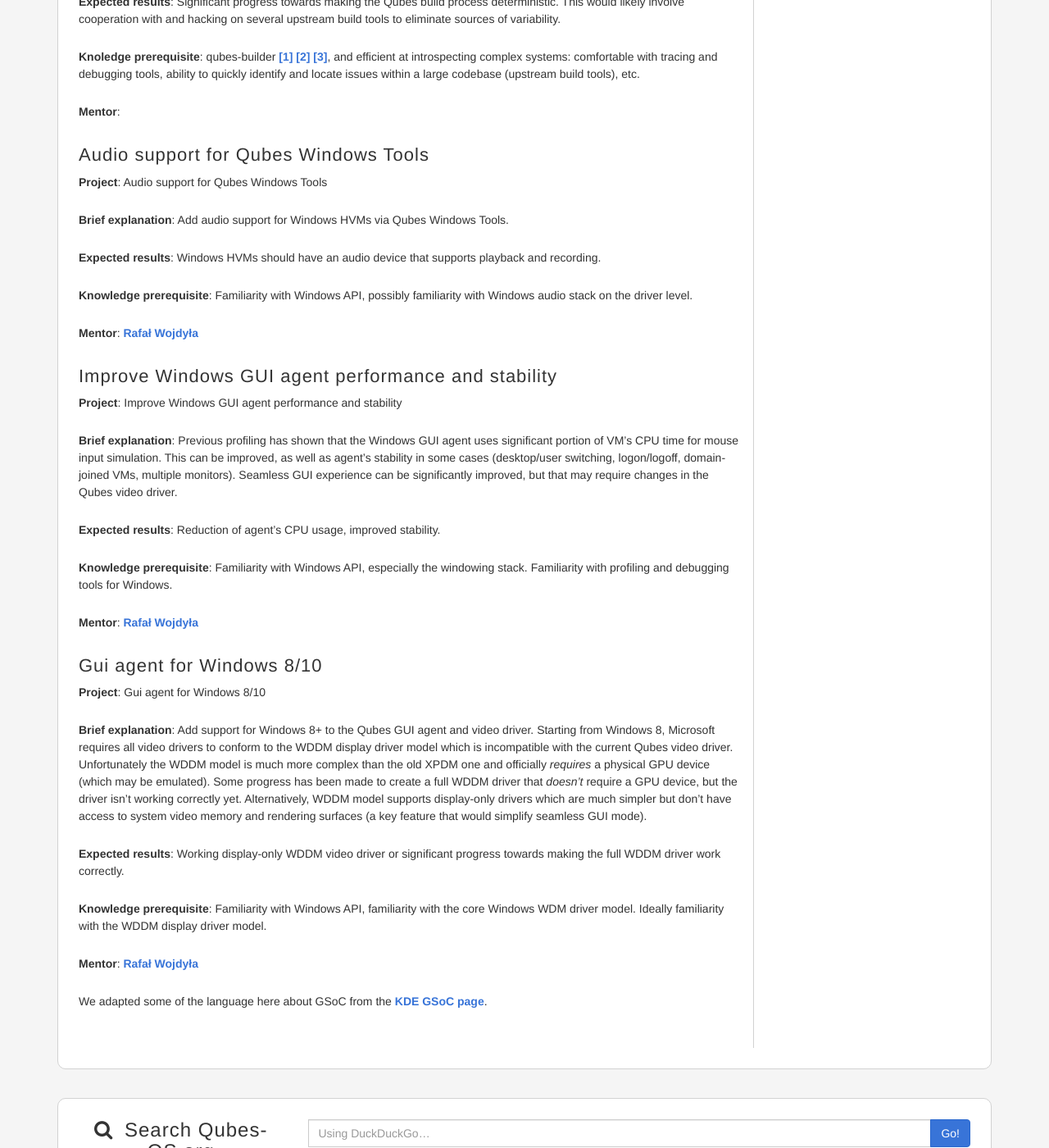
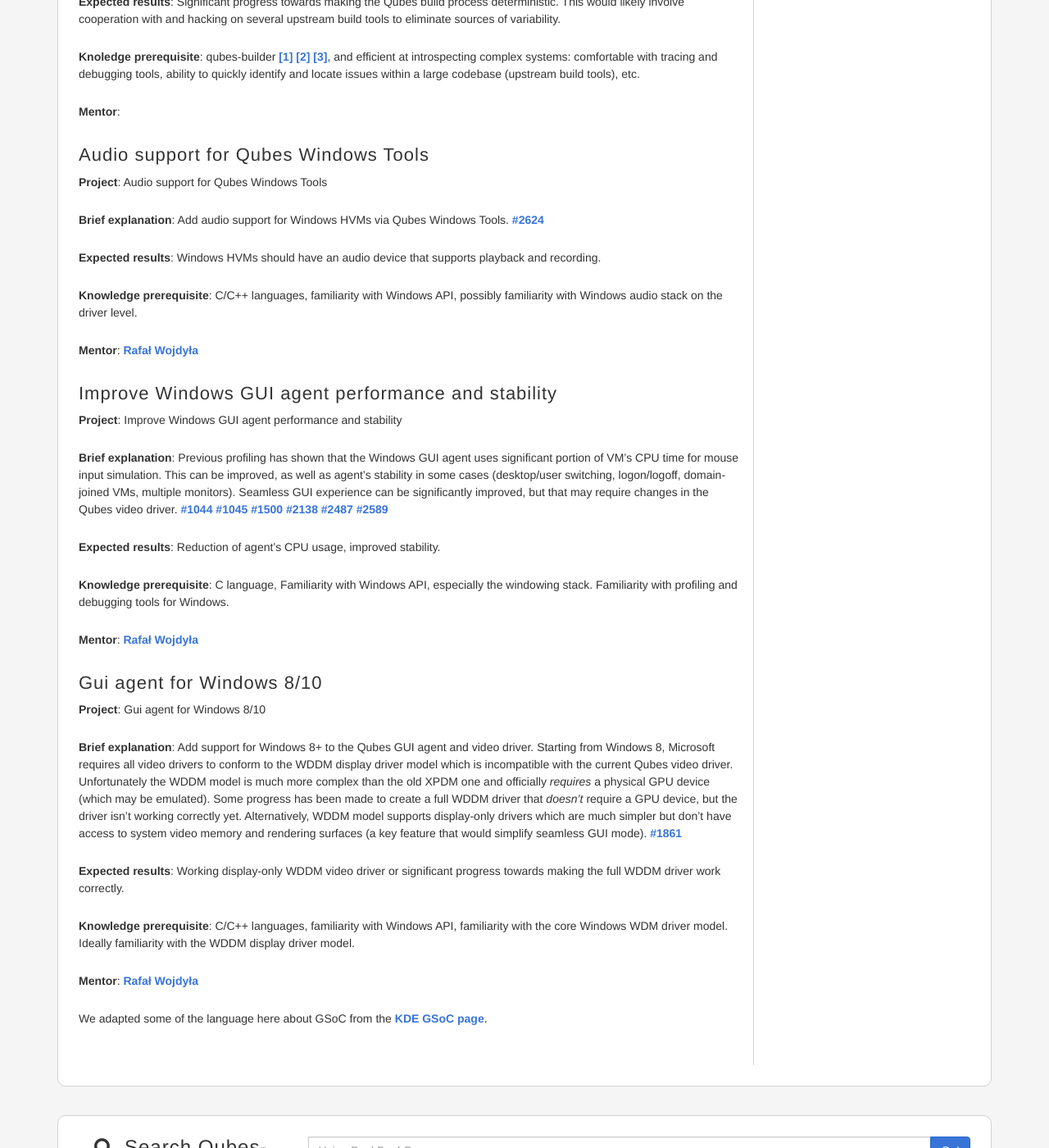
Before and after one commit to QubesOS/qubesos.github.io, a Jekyll site: the page built from pages/gsoc.md, in a window 1280 px wide and 1400 px high, scrolled down 10246 px. Shown: the whole window at 82% size. Built offline with Jekyll 4.4.1, drawn with Linux system fonts in a browser that asks for light colours; some web fonts are replaced.

Commit message:
gsoc: update tickets/language prerequisites

```diff
--- a/pages/gsoc.md
+++ b/pages/gsoc.md
@@ -497,33 +497,33 @@ for more information and qubes-specific background.
 ### Audio support for Qubes Windows Tools
 **Project**: Audio support for Qubes Windows Tools
 
-**Brief explanation**: Add audio support for Windows HVMs via Qubes Windows Tools.
+**Brief explanation**: Add audio support for Windows HVMs via Qubes Windows Tools. [#2624](https://github.com/QubesOS/qubes-issues/issues/2624)
 
 **Expected results**: Windows HVMs should have an audio device that supports playback and recording.
 
-**Knowledge prerequisite**: Familiarity with Windows API, possibly familiarity with Windows audio stack on the driver level.
+**Knowledge prerequisite**: C/C++ languages, familiarity with Windows API, possibly familiarity with Windows audio stack on the driver level.
 
 **Mentor**: [Rafał Wojdyła](/team/)
 
 ### Improve Windows GUI agent performance and stability
 **Project**: Improve Windows GUI agent performance and stability
 
-**Brief explanation**: Previous profiling has shown that the Windows GUI agent uses significant portion of VM's CPU time for mouse input simulation. This can be improved, as well as agent's stability in some cases (desktop/user switching, logon/logoff, domain-joined VMs, multiple monitors). Seamless GUI experience can be significantly improved, but that may require changes in the Qubes video driver.
+**Brief explanation**: Previous profiling has shown that the Windows GUI agent uses significant portion of VM's CPU time for mouse input simulation. This can be improved, as well as agent's stability in some cases (desktop/user switching, logon/logoff, domain-joined VMs, multiple monitors). Seamless GUI experience can be significantly improved, but that may require changes in the Qubes video driver. [#1044](https://github.com/QubesOS/qubes-issues/issues/1044) [#1045](https://github.com/QubesOS/qubes-issues/issues/1045) [#1500](https://github.com/QubesOS/qubes-issues/issues/1500) [#2138](https://github.com/QubesOS/qubes-issues/issues/2138) [#2487](https://github.com/QubesOS/qubes-issues/issues/2487) [#2589](https://github.com/QubesOS/qubes-issues/issues/2589)
 
 **Expected results**: Reduction of agent's CPU usage, improved stability.
 
-**Knowledge prerequisite**: Familiarity with Windows API, especially the windowing stack. Familiarity with profiling and debugging tools for Windows.
+**Knowledge prerequisite**: C language, Familiarity with Windows API, especially the windowing stack. Familiarity with profiling and debugging tools for Windows.
 
 **Mentor**: [Rafał Wojdyła](/team/)
 
 ### Gui agent for Windows 8/10
 **Project**: Gui agent for Windows 8/10
 
-**Brief explanation**: Add support for Windows 8+ to the Qubes GUI agent and video driver. Starting from Windows 8, Microsoft requires all video drivers to conform to the WDDM display driver model which is incompatible with the current Qubes video driver. Unfortunately the WDDM model is much more complex than the old XPDM one and officially *requires* a physical GPU device (which may be emulated). Some progress has been made to create a full WDDM driver that *doesn't* require a GPU device, but the driver isn't working correctly yet. Alternatively, WDDM model supports display-only drivers which are much simpler but don't have access to system video memory and rendering surfaces (a key feature that would simplify seamless GUI mode).
+**Brief explanation**: Add support for Windows 8+ to the Qubes GUI agent and video driver. Starting from Windows 8, Microsoft requires all video drivers to conform to the WDDM display driver model which is incompatible with the current Qubes video driver. Unfortunately the WDDM model is much more complex than the old XPDM one and officially *requires* a physical GPU device (which may be emulated). Some progress has been made to create a full WDDM driver that *doesn't* require a GPU device, but the driver isn't working correctly yet. Alternatively, WDDM model supports display-only drivers which are much simpler but don't have access to system video memory and rendering surfaces (a key feature that would simplify seamless GUI mode). [#1861](https://github.com/QubesOS/qubes-issues/issues/1861)
 
 **Expected results**: Working display-only WDDM video driver or significant progress towards making the full WDDM driver work correctly.
 
-**Knowledge prerequisite**: Familiarity with Windows API, familiarity with the core Windows WDM driver model. Ideally familiarity with the WDDM display driver model.
+**Knowledge prerequisite**: C/C++ languages, familiarity with Windows API, familiarity with the core Windows WDM driver model. Ideally familiarity with the WDDM display driver model.
 
 **Mentor**: [Rafał Wojdyła](/team/)
 
```
